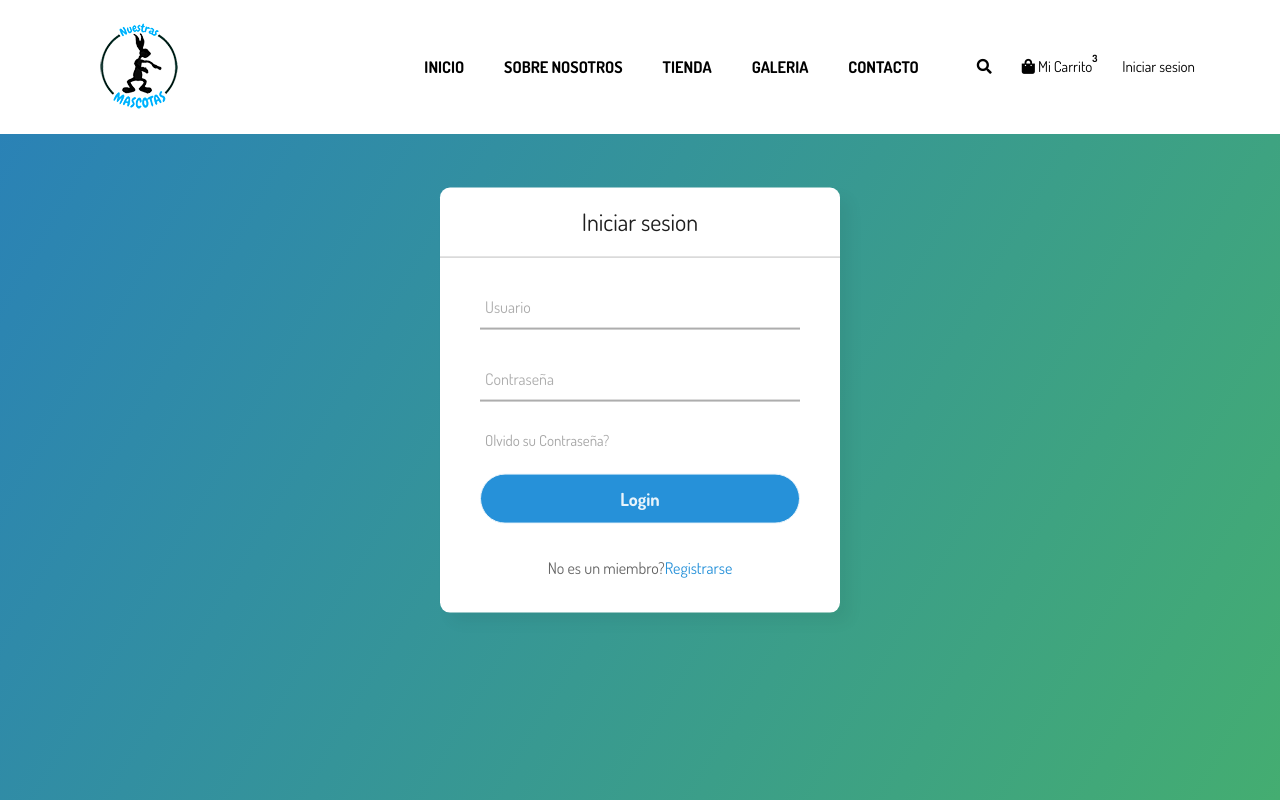
After one commit to Camsito/codigodetienda, a PHP site: page /Login.html in a window 1280 px wide. The commit adds this page. Run offline with PHP 8.4, Linux system fonts and the light colour scheme.

Commit message:
Iniciar sesion en todas

```diff
--- /dev/null
+++ b/Login.html
@@ -0,0 +1,138 @@
+<!DOCTYPE html>
+<html lang="en" dir="ltr">
+  <head>
+    <meta charset="utf-8">
+    <title>Login</title>
+    <link rel="stylesheet" href="css/stylelogin.css">
+    <head>
+      <meta charset="utf-8">
+      <meta http-equiv="X-UA-Compatible" content="IE=edge">
+
+      <!-- Mobile Metas -->
+      <meta name="viewport" content="width=device-width, initial-scale=1">
+
+      <!-- Site Metas -->
+      <title>Nuestras Mascotas</title>
+      <meta name="keywords" content="">
+      <meta name="description" content="">
+      <meta name="author" content="">
+
+      <!-- Site Icons -->
+      <link rel="shortcut icon" href="images/favicon.ico" type="image/x-icon">
+      <link rel="apple-touch-icon" href="images/apple-touch-icon.png">
+
+      <!-- Bootstrap CSS -->
+      <link rel="stylesheet" href="css/bootstrap.min.css">
+      <!-- Site CSS -->
+      <link rel="stylesheet" href="css/style.css">
+      <!-- Responsive CSS -->
+      <link rel="stylesheet" href="css/responsive.css">
+      <!-- Custom CSS -->
+      <link rel="stylesheet" href="css/custom.css">
+  </head>
+  </head>
+  <body>
+     <!-- Start Main Top -->
+     <header class="main-header">
+      <!-- Start Navigation -->
+      <nav class="navbar navbar-expand-lg navbar-light bg-light navbar-default bootsnav">
+          <div class="container">
+              <!-- Start Header Navigation -->
+              <div class="navbar-header">
+                  <button class="navbar-toggler" type="button" data-toggle="collapse" data-target="#navbar-menu" aria-controls="navbars-rs-food" aria-expanded="false" aria-label="Toggle navigation">
+                  <i class="fa fa-bars"></i>
+              </button>
+                  <a class="navbar-brand" href="index.html"><img  src="images/logo.png" class="logo" alt=""></a>
+              </div>
+              <!-- End Header Navigation -->
+
+              <!-- Collect the nav links, forms, and other content for toggling -->
+              <div class="collapse navbar-collapse" id="navbar-menu">
+                  <ul class="nav navbar-nav ml-auto" data-in="fadeInDown" data-out="fadeOutUp">
+                      <li class="nav-item"><a class="nav-link" href="index.html">Inicio</a></li>
+                      <li class="nav-item"><a class="nav-link" href="about.html">Sobre nosotros</a></li>
+                      <li class="dropdown">
+                          <a href="shop.html" class="nav-link dropdown-toggle arrow" data-toggle="dropdown">Tienda</a>
+                          <ul class="dropdown-menu">
+              <li><a href="shop.html">Catálogo</a></li>
+              <li><a href="shop-detail.html">Detalle de producto</a></li>
+                              <li><a href="cart.html">Carrito</a></li>
+                              <li><a href="checkout.html">Pagar</a></li>
+                              <li><a href="my-account.html">Mi cuenta</a></li>
+                              <li><a href="wishlist.html">Favoritos</a></li>
+                          </ul>
+                      </li>
+                      <li class="nav-item"><a class="nav-link" href="gallery.html">Galeria</a></li>
+                      <li class="nav-item"><a class="nav-link" href="contact-us.html">Contacto</a></li>
+                  </ul>
+              </div>
+              <!-- /.navbar-collapse -->
+
+              <!-- Start Atribute Navigation -->
+              <div class="attr-nav">
+                  <ul>
+                      <li class="search"><a href="#"><i class="fa fa-search"></i></a></li>
+                      <li class="side-menu"><a href="cart.html">
+          <i class="fa fa-shopping-bag"></i>
+                          <span class="badge">3</span>
+            <p>Mi Carrito</p>
+        </a>
+                  <li class="nav-item"><a class="nav-link" href="Login.html">Iniciar sesion</a></li>
+                  </ul>
+              </div>
+              <!-- End Atribute Navigation -->
+          </div>
+          <!-- Start Side Menu -->
+          <div class="side">
+              <a href="#" class="close-side"><i class="fa fa-times"></i></a>
+              <li class="cart-box">
+                  <ul class="cart-list">
+                      <li>
+                          <a href="#" class="photo"><img src="images/img-pro-01.jpg" class="cart-thumb" alt="" /></a>
+                          <h6><a href="#">Bravery Chicken Adult alimento para perro </a></h6>
+                          <p>1x - <span class="price">$23.990</span></p>
+                      </li>
+                      <li>
+                          <a href="#" class="photo"><img src="images/img-pro-02.jpg" class="cart-thumb" alt="" /></a>
+                          <h6><a href="#">Bravery Chicken Adult Cat alimento para gato</a></h6>
+                          <p>1x - <span class="price">$20.990</span></p>
+                      </li>
+                      <li>
+                          <a href="#" class="photo"><img src="images/img-pro-03.jpg" class="cart-thumb" alt="" /></a>
+                          <h6><a href="#">Portland scratch board - 42.5 x 24 x 10 cm rascador</a></h6>
+                          <p>1x - <span class="price">$8.990</span></p>
+                      </li>
+                      <li class="total">
+                          <a href="cart.html" class="btn btn-default hvr-hover btn-cart">Ver Carrito</a>
+                          <span class="float-right"><strong>Total</strong>: $53.970</span>
+                      </li>
+                  </ul>
+              </li>
+          </div>
+          <!-- End Side Menu -->
+      </nav>
+      <!-- End Navigation -->
+  </header>
+    <div class="center">
+      <h1>Iniciar sesion</h1>
+      <form method="post">
+        <div class="txt_field">
+          <input type="text" required>
+          <span></span>
+          <label>Usuario</label>
+        </div>
+        <div class="txt_field">
+          <input type="password" required>
+          <span></span>
+          <label>Contraseña</label>
+        </div>
+        <div class="pass">Olvido su Contraseña?</div>
+        <input type="submit" value="Login">
+        <div class="signup_link">
+          No es un miembro?<a href="#">Registrarse</a>
+        </div>
+      </form>
+    </div>
+
+  </body>
+</html>
--- a/about.html
+++ b/about.html
@@ -56,7 +56,7 @@
                         <li class="nav-item"><a class="nav-link" href="index.html">Inicio</a></li>
                         <li class="nav-item active"><a class="nav-link" href="about.html">Sobre nosotros</a></li>
                         <li class="dropdown">
-                            <a href="shop.html" class="nav-link dropdown-toggle" data-toggle="dropdown">Tienda</a>
+                            <a href="shop.html" class="nav-link dropdown-toggle arrow" data-toggle="dropdown">Tienda</a>
                             <ul class="dropdown-menu">
 								<li><a href="shop.html">Catálogo</a></li>
 								<li><a href="shop-detail.html">Detalle de producto</a></li>
@@ -80,7 +80,8 @@
 						<i class="fa fa-shopping-bag"></i>
                             <span class="badge">3</span>
 							<p>Mi Carrito</p>
-					</a></li>
+					</a>
+                    <li class="nav-item"><a class="nav-link" href="Login.html">Iniciar sesión</a></li><li class="nav-item">
                     </ul>
                 </div>
                 <!-- End Atribute Navigation -->
--- a/cart.html
+++ b/cart.html
@@ -56,7 +56,7 @@
                         <li class="nav-item"><a class="nav-link" href="index.html">Inicio</a></li>
                         <li class="nav-item"><a class="nav-link" href="about.html">Sobre nosotros</a></li>
                         <li class="nav-item active dropdown">
-                            <a href="shop.html" class="nav-link dropdown-toggle" data-toggle="dropdown">Tienda</a>
+                            <a href="shop.html" class="nav-link dropdown-toggle arrow" data-toggle="dropdown">Tienda</a>
                             <ul class="dropdown-menu">
 								<li><a href="shop.html">Catálogo</a></li>
 								<li><a href="shop-detail.html">Detalle de producto</a></li>
@@ -81,6 +81,7 @@
                             <span class="badge">3</span>
 							<p>Mi Carrito</p>
 					</a></li>
+                    <li class="nav-item"><a class="nav-link" href="Login.html">Iniciar sesión</a></li><li class="nav-item"></li>
                     </ul>
                 </div>
                 <!-- End Atribute Navigation -->
--- a/checkout.html
+++ b/checkout.html
@@ -56,7 +56,7 @@
                         <li class="nav-item"><a class="nav-link" href="index.html">Inicio</a></li>
                         <li class="nav-item"><a class="nav-link" href="about.html">Sobre nosotros</a></li>
                         <li class="nav-item active dropdown">
-                            <a href="shop.html" class="nav-link" data-toggle="dropdown">Tienda</a>
+                            <a href="shop.html" class="nav-link dropdown-toggle arrow" data-toggle="dropdown">Tienda</a>
                             <ul class="dropdown-menu">
 								<li><a href="shop.html">Catálogo</a></li>
 								<li><a href="shop-detail.html">Detalle de producto</a></li>
@@ -81,6 +81,7 @@
                             <span class="badge">3</span>
 							<p>Mi carrito</p>
 					</a></li>
+                    <li class="nav-item"><a class="nav-link" href="Login.html">Iniciar sesión</a></li><li class="nav-item"></li>
                     </ul>
                 </div>
                 <!-- End Atribute Navigation -->
--- a/contact-us.html
+++ b/contact-us.html
@@ -56,7 +56,7 @@
                         <li class="nav-item"><a class="nav-link" href="index.html">Inicio</a></li>
                         <li class="nav-item"><a class="nav-link" href="about.html">Sobre nosotros</a></li>
                         <li class="dropdown">
-                            <a href="shop.html" class="nav-link" data-toggle="dropdown">Tienda</a>
+                            <a href="shop.html" class="nav-link dropdown-toggle arrow" data-toggle="dropdown">Tienda</a>
                             <ul class="dropdown-menu">
 								<li><a href="shop.html">Catálogo</a></li>
 								<li><a href="shop-detail.html">Detalle de producto</a></li>
@@ -81,6 +81,7 @@
                             <span class="badge">3</span>
 							<p>Mi carrito</p>
 					</a></li>
+                    <li class="nav-item"><a class="nav-link" href="Login.html">Iniciar sesión</a></li><li class="nav-item"></li>
                     </ul>
                 </div>
                 <!-- End Atribute Navigation -->
--- a/css/style.css
+++ b/css/style.css
@@ -331,7 +331,7 @@
  ul.cart-list > li.total > .btn{
      border-bottom: solid 1px #cfcfcf !important;
      color: #000000 ;
-     padding: 10px 15px;
+     padding: 20px 15px;
      border: none;
      font-weight: 700;
      color: #ffffff;
--- /dev/null
+++ b/css/stylelogin.css
@@ -0,0 +1,112 @@
+body{
+  margin: 0;
+  padding: 0;
+  box-sizing: border-box;
+  font-family: "Poppins", sans-serif;
+}
+body{
+  margin: 0;
+  padding: 0;
+  background: linear-gradient(120deg,#2980b9, #44ad71);
+  height: 100vh;
+  overflow: hidden;
+}
+.center{
+  position: absolute;
+  top: 50%;
+  left: 50%;
+  transform: translate(-50%, -50%);
+  width: 400px;
+  background: white;
+  border-radius: 10px;
+  box-shadow: 10px 10px 15px rgba(0,0,0,0.05);
+}
+.center h1{
+  text-align: center;
+  padding: 20px 0;
+  border-bottom: 1px solid silver;
+}
+.center form{
+  padding: 0 40px;
+  box-sizing: border-box;
+}
+form .txt_field{
+  position: relative;
+  border-bottom: 2px solid #adadad;
+  margin: 30px 0;
+}
+.txt_field input{
+  width: 100%;
+  padding: 0 5px;
+  height: 40px;
+  font-size: 16px;
+  border: none;
+  background: none;
+  outline: none;
+}
+.txt_field label{
+  position: absolute;
+  top: 50%;
+  left: 5px;
+  color: #adadad;
+  transform: translateY(-50%);
+  font-size: 16px;
+  pointer-events: none;
+  transition: .5s;
+}
+.txt_field span::before{
+  content: '';
+  position: absolute;
+  top: 40px;
+  left: 0;
+  width: 0%;
+  height: 2px;
+  background: #2691d9;
+  transition: .5s;
+}
+.txt_field input:focus ~ label,
+.txt_field input:valid ~ label{
+  top: -5px;
+  color: #2691d9;
+}
+.txt_field input:focus ~ span::before,
+.txt_field input:valid ~ span::before{
+  width: 100%;
+}
+.pass{
+  margin: -5px 0 20px 5px;
+  color: #a6a6a6;
+  cursor: pointer;
+}
+.pass:hover{
+  text-decoration: underline;
+}
+input[type="submit"]{
+  width: 100%;
+  height: 50px;
+  border: 1px solid;
+  background: #2691d9;
+  border-radius: 25px;
+  font-size: 18px;
+  color: #e9f4fb;
+  font-weight: 700;
+  cursor: pointer;
+  outline: none;
+}
+input[type="submit"]:hover{
+  border-color: #2691d9;
+  transition: .5s;
+}
+.signup_link{
+  margin: 30px 0;
+  text-align: center;
+  font-size: 16px;
+  color: #666666;
+}
+.signup_link a{
+  color: #2691d9;
+  text-decoration: none;
+}
+.signup_link a:hover{
+  text-decoration: underline;
+}
--- a/gallery.html
+++ b/gallery.html
@@ -56,7 +56,7 @@
                         <li class="nav-item"><a class="nav-link" href="index.html">Inicio</a></li>
                         <li class="nav-item"><a class="nav-link" href="about.html">Sobre nosotros</a></li>
                         <li class="dropdown">
-                            <a href="shop.html" class="nav-link" data-toggle="dropdown">Tienda</a>
+                            <a href="shop.html" class="nav-link dropdown-toggle arrow" data-toggle="dropdown">Tienda</a>
                             <ul class="dropdown-menu">
 								<li><a href="shop.html">Catálogo</a></li>
 								<li><a href="shop-detail.html">Detalle de producto</a></li>
@@ -81,6 +81,7 @@
                             <span class="badge">3</span>
 							<p>Mi carrito</p>
 					</a></li>
+                    <li class="nav-item"><a class="nav-link" href="Login.html">Iniciar sesión</a></li><li class="nav-item"></li>
                     </ul>
                 </div>
                 <!-- End Atribute Navigation -->
--- a/my-account.html
+++ b/my-account.html
@@ -56,7 +56,7 @@
                         <li class="nav-item"><a class="nav-link" href="index.html">Inicio</a></li>
                         <li class="nav-item"><a class="nav-link" href="about.html">Sobre nosotros</a></li>
                         <li class="nav-item active dropdown">
-                            <a href="shop.html" class="nav-link" data-toggle="dropdown">Tienda</a>
+                            <a href="shop.html" class="nav-link dropdown-toggle arrow" data-toggle="dropdown">Tienda</a>
                             <ul class="dropdown-menu">
 								<li><a href="shop.html">Catálogo</a></li>
 								<li><a href="shop-detail.html">Detalle de producto</a></li>
@@ -81,6 +81,7 @@
                             <span class="badge">3</span>
 							<p>Mi carrito</p>
 					</a></li>
+                    <li class="nav-item"><a class="nav-link" href="Login.html">Iniciar sesión</a></li><li class="nav-item"></li>
                     </ul>
                 </div>
                 <!-- End Atribute Navigation -->
--- a/shop-detail.html
+++ b/shop-detail.html
@@ -56,7 +56,7 @@
                         <li class="nav-item"><a class="nav-link" href="index.html">Inicio</a></li>
                         <li class="nav-item"><a class="nav-link" href="about.html">Sobre nosotros</a></li>
                         <li class="nav-item active dropdown">
-                            <a href="shop.html" class="nav-link" data-toggle="dropdown">Tienda</a>
+                            <a href="shop.html" class="nav-link dropdown-toggle arrow" data-toggle="dropdown">Tienda</a>
                             <ul class="dropdown-menu">
 								<li><a href="shop.html">Catálogo</a></li>
 								<li><a href="shop-detail.html">Detalle de producto</a></li>
@@ -81,6 +81,7 @@
                             <span class="badge">3</span>
 							<p>Mi carrito</p>
 					</a></li>
+                    <li class="nav-item"><a class="nav-link" href="Login.html">Iniciar sesión</a></li><li class="nav-item"></li>
                     </ul>
                 </div>
                 <!-- End Atribute Navigation -->
--- a/wishlist.html
+++ b/wishlist.html
@@ -56,7 +56,7 @@
                         <li class="nav-item"><a class="nav-link" href="index.html">Inicio</a></li>
                         <li class="nav-item"><a class="nav-link" href="about.html">Sobre nosotros</a></li>
                         <li class="nav-item active dropdown">
-                            <a href="shop.html" class="nav-link" data-toggle="dropdown">Tienda</a>
+                            <a href="shop.html" class="nav-link dropdown-toggle arrow" data-toggle="dropdown">Tienda</a>
                             <ul class="dropdown-menu">
 								<li><a href="shop.html">Catálogo</a></li>
 								<li><a href="shop-detail.html">Detalle de producto</a></li>
@@ -81,6 +81,7 @@
                             <span class="badge">3</span>
 							<p>Mi carrito</p>
 					</a></li>
+                    <li class="nav-item"><a class="nav-link" href="Login.html">Iniciar sesión</a></li><li class="nav-item"></li>
                     </ul>
                 </div>
                 <!-- End Atribute Navigation -->
```
Also changed, not shown: index.html (+6 -5 lines), shop.html (+10 -9 lines).
